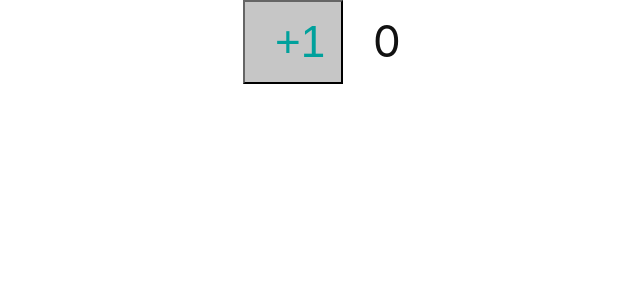
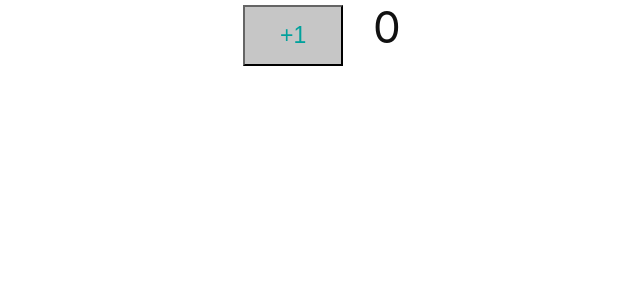
Before and after one commit to whiteheadbria/todo-app, a React (Create React App) app: page / in a window 1280 px wide. Shown: the top 300 px of the page, without its empty margins (303-943 px from the left). Built offline with nearby package versions, Linux system fonts and the light colour scheme.

Commit message:
see previous commit message

```diff
--- a/src/components/counter/Counter.css
+++ b/src/components/counter/Counter.css
@@ -1,7 +1,7 @@
 button {
     background-color: #c6c6c6;
     border-color: #111111;
-    font-size: 44px;
+    font-size: 23px;
     padding: 15px 30px;
     color: #00A19c;
     width: 100px;
```
